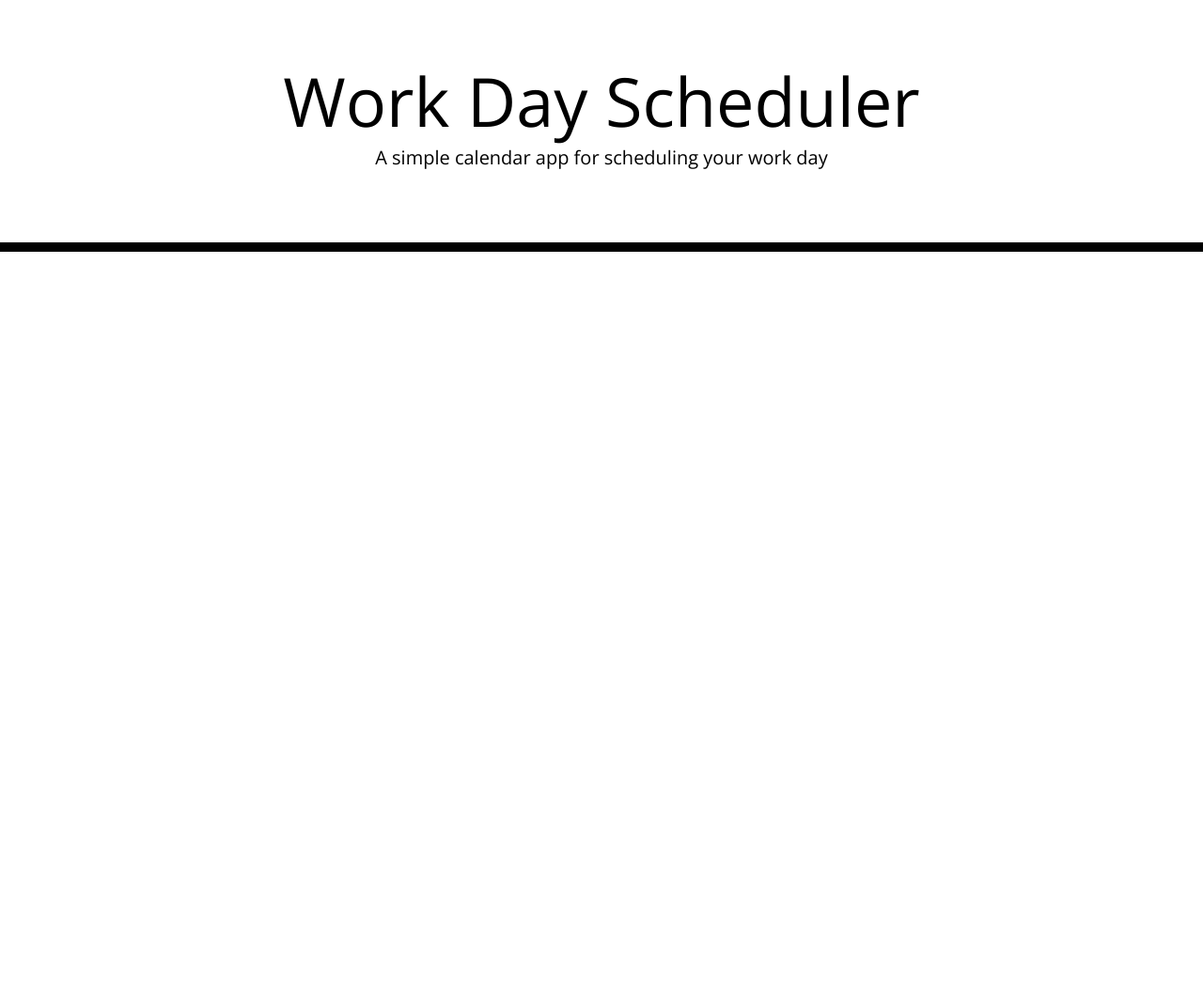
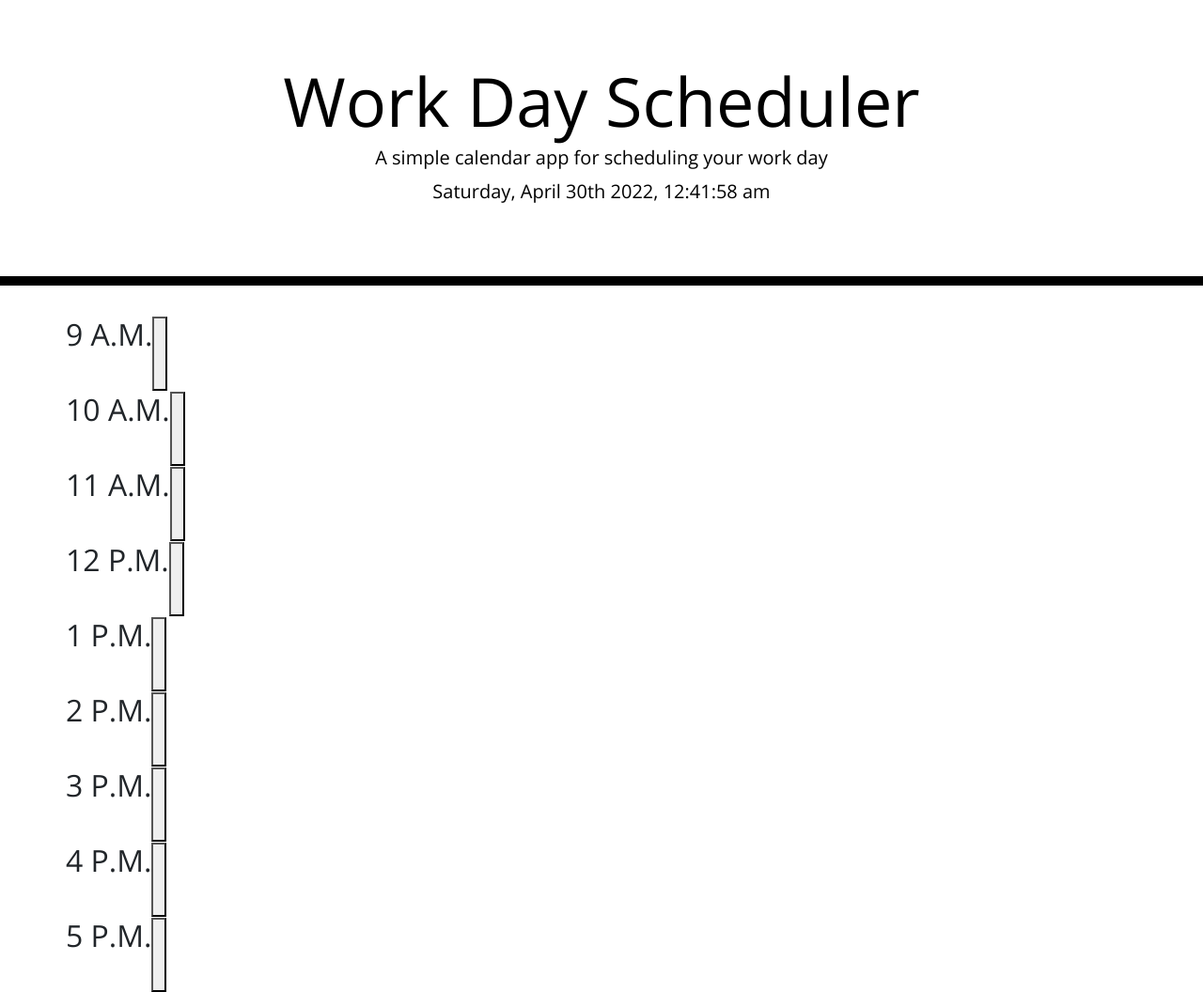
Before and after one commit to ProgrammingAStorm/DayScheduler, a plain HTML site: page Develop/index.html in a window 1280 px wide. Shown: the whole page at 94% size. Before the commit the page ends 800 px from the top, so only its background shows below. Drawn offline with nearby package versions, Linux system fonts and the light colour scheme.

Commit message:
HTML Skeleton And Current Day

```diff
--- a/Develop/index.html
+++ b/Develop/index.html
@@ -28,11 +28,57 @@
       <p class="lead">A simple calendar app for scheduling your work day</p>
       <p id="currentDay" class="lead"></p>
     </header>
+
     <div class="container">
-      <!-- Timeblocks go here -->
+      <div class="row">
+        <h2 class="date">9 A.M.</h2>
+        <div></div>
+        <button></button>
+      </div>
+      <div class="row">
+        <h2 class="date">10 A.M.</h2>
+        <div></div>
+        <button></button>
+      </div>
+      <div class="row">
+        <h2 class="date">11 A.M.</h2>
+        <div></div>
+        <button></button>
+      </div>
+      <div class="row">
+        <h2 class="date">12 P.M.</h2>
+        <div></div>
+        <button></button>
+      </div>
+      <div class="row">
+        <h2 class="date">1 P.M.</h2>
+        <div></div>
+        <button></button>
+      </div>
+      <div class="row">
+        <h2 class="date">2 P.M.</h2>
+        <div></div>
+        <button></button>
+      </div>
+      <div class="row">
+        <h2 class="date">3 P.M.</h2>
+        <div></div>
+        <button></button>
+      </div>
+      <div class="row">
+        <h2 class="date">4 P.M.</h2>
+        <div></div>
+        <button></button>
+      </div>
+      <div class="row">
+        <h2 class="date">5 P.M.</h2>
+        <div></div>
+        <button></button>
+      </div>
     </div>
 
     <script src="https://code.jquery.com/jquery-3.4.1.min.js"></script>
     <script src="https://cdnjs.cloudflare.com/ajax/libs/moment.js/2.24.0/moment.min.js"></script>
+    <script src="./script.js"></script>
   </body>
 </html>
--- /dev/null
+++ b/Develop/script.js
@@ -0,0 +1,11 @@
+//Sets the text of currentDay element to the current day.
+function setCurrentDay() {
+    $('#currentDay')
+    .text(
+        moment().format(
+            "dddd, MMMM Do YYYY, h:mm:ss a"
+        )
+    );
+}
+
+setCurrentDay()
```
